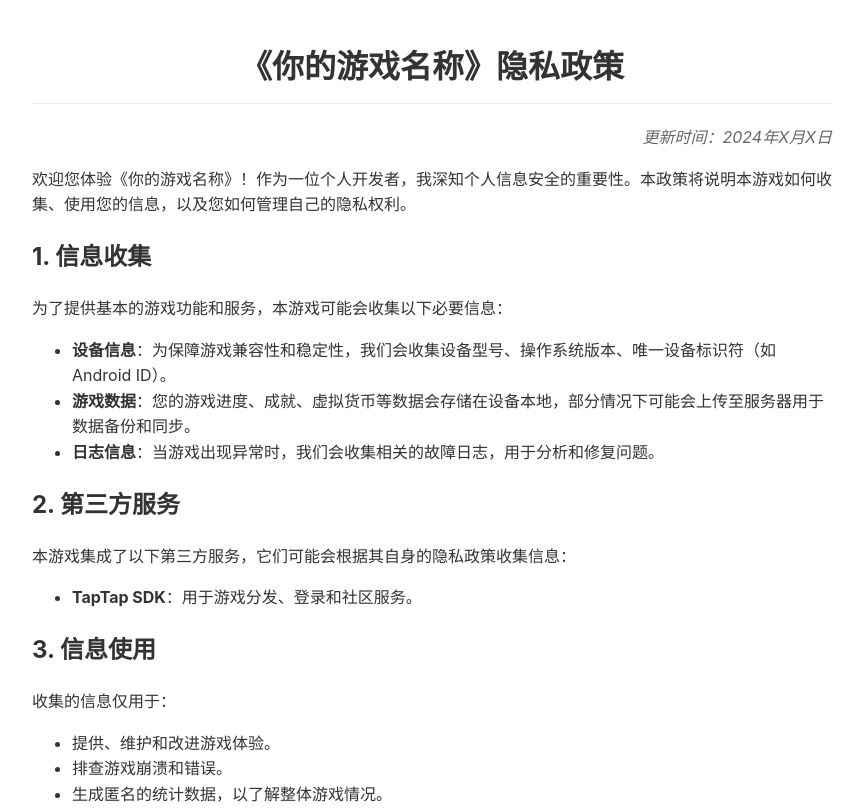
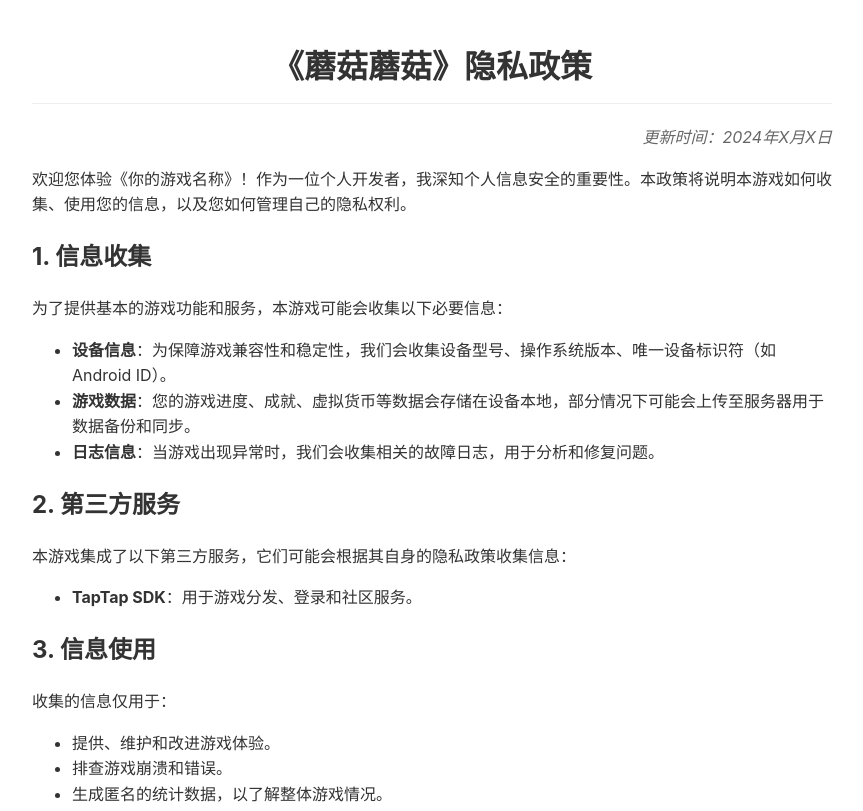
Before and after one commit to BOBZZLLZZBOB/mogumogu, a plain HTML site: page index.html in a window 1280 px wide. Shown: the top 811 px of the page, without its empty margins (208-1071 px from the left). Drawn offline with Linux system fonts and the light colour scheme.

Commit message:
Update index.html

```diff
--- a/index.html
+++ b/index.html
@@ -3,7 +3,7 @@
 <head>
     <meta charset="UTF-8">
     <meta name="viewport" content="width=device-width, initial-scale=1.0">
-    <title>《你的游戏名称》隐私政策</title>
+    <title>《蘑菇蘑菇》隐私政策</title>
     <style>
         body {
             font-family: -apple-system, BlinkMacSystemFont, "Segoe UI", Roboto, sans-serif;
@@ -26,7 +26,7 @@
     </style>
 </head>
 <body>
-    <h1>《你的游戏名称》隐私政策</h1>
+    <h1>《蘑菇蘑菇》隐私政策</h1>
     <p class="update-date">更新时间：2024年X月X日</p>
 
     <p>欢迎您体验《你的游戏名称》！作为一位个人开发者，我深知个人信息安全的重要性。本政策将说明本游戏如何收集、使用您的信息，以及您如何管理自己的隐私权利。</p>
```
